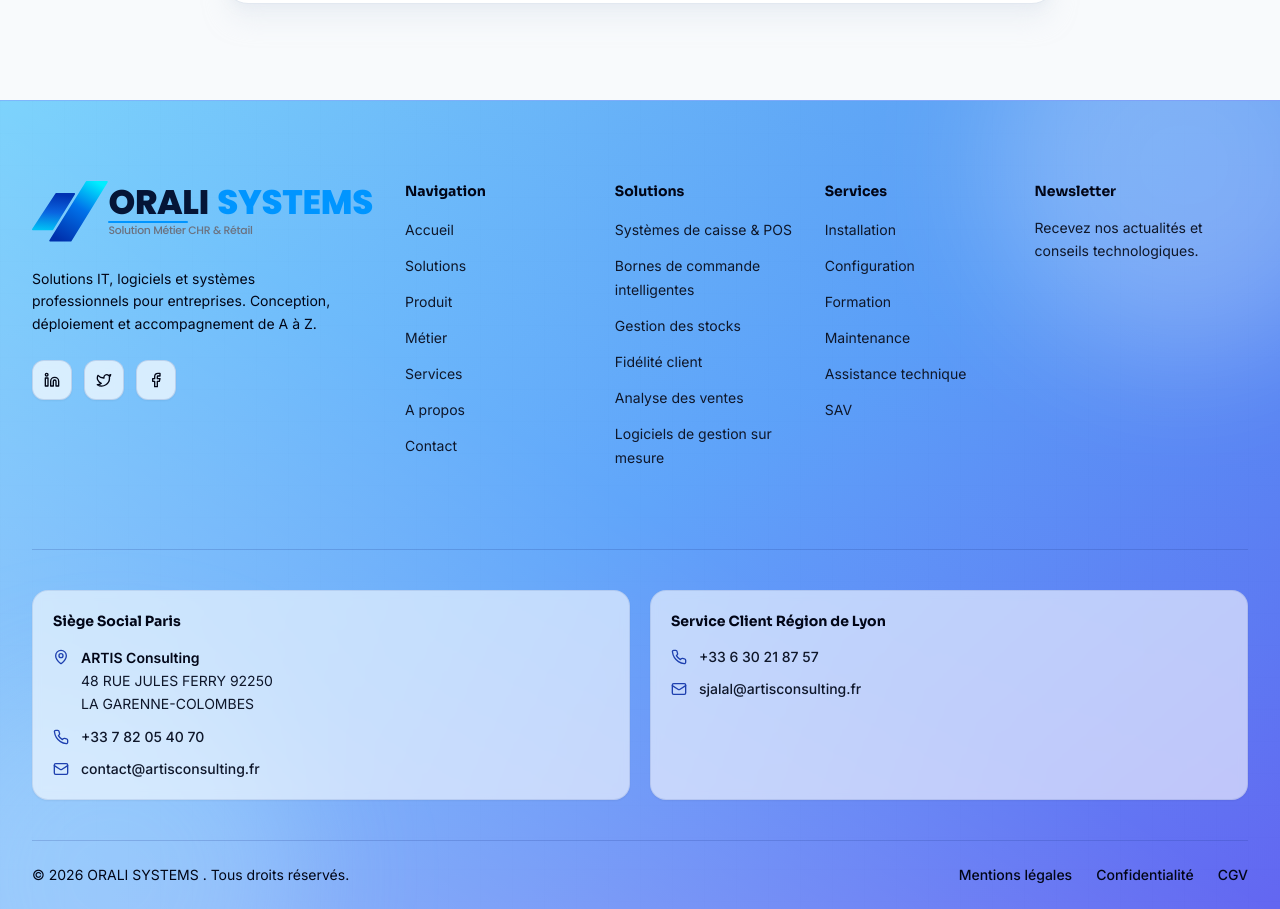
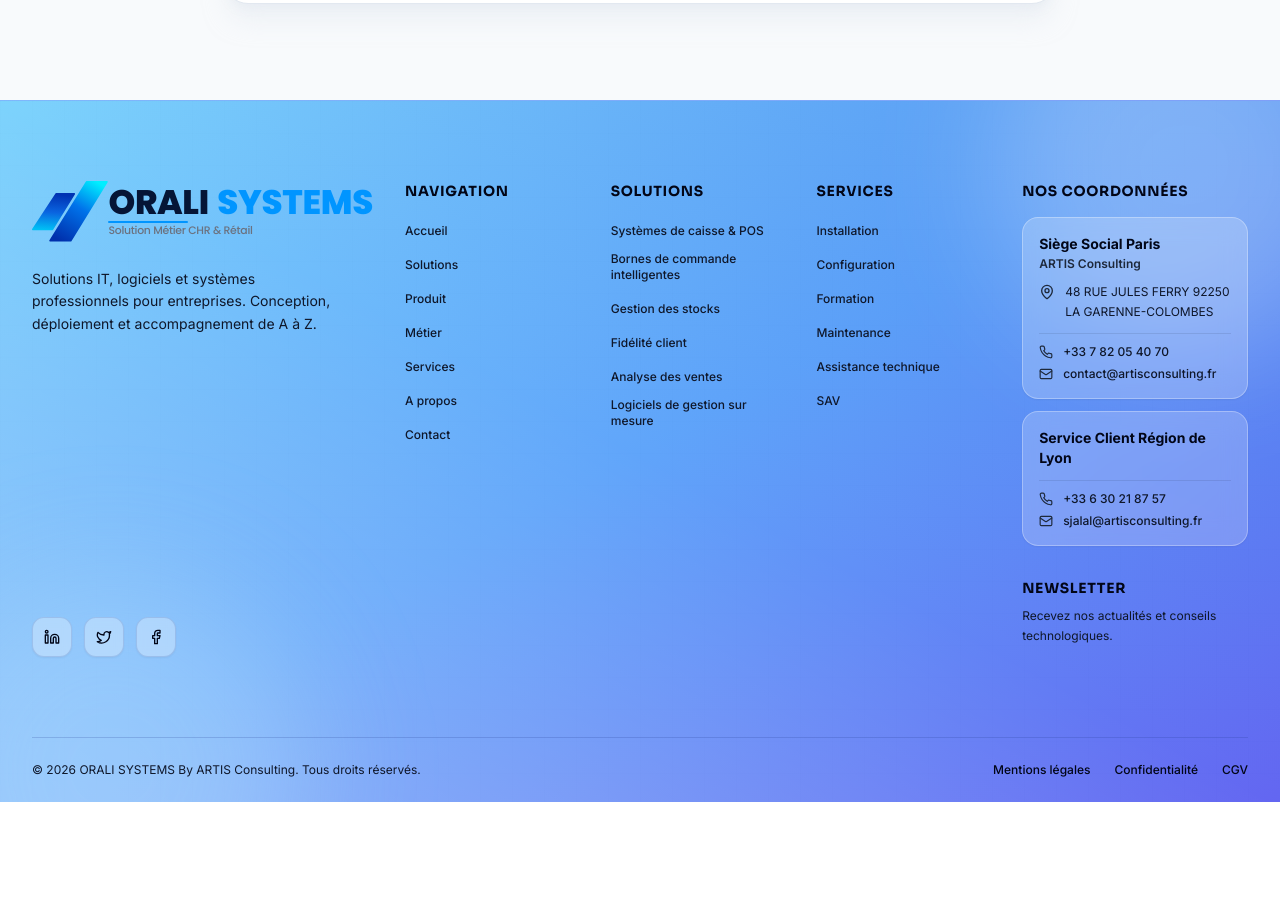
Before and after one commit to zakaria-glitch000/crea, a React (Vite) app: page /nf525 in a window 1280 px wide. Shown: the part 1714-2623 px from the top of the page. After the commit the page ends 2516 px from the top, so only its background shows below. Built offline with nearby package versions, Linux system fonts and the light colour scheme; no server answers.

Commit message:
Fix product

```diff
--- a/src/components/About.tsx
+++ b/src/components/About.tsx
@@ -83,7 +83,7 @@ export function About() {
               </h2>
 
               <p className="mt-4 text-base leading-7 text-slate-500 sm:text-lg">
-                ORALI SYSTEMS est une entreprise spécialisée dans les
+                ORALI SYSTEMS est une marque d'artis consulting spécialisée dans les
                 solutions informatiques et logicielles pour les
                 professionnels. Depuis plus de dix ans, nous accompagnons des
                 entreprises de toutes tailles dans leur transformation
--- a/src/components/Contact.tsx
+++ b/src/components/Contact.tsx
@@ -7,7 +7,6 @@ import {
   Clock,
   Send,
   CheckCircle2,
-  ArrowRight,
   AlertCircle,
   Loader2,
 } from 'lucide-react';
@@ -72,7 +71,6 @@ export function Contact() {
     } catch (err: unknown) {
       console.error('Erreur EmailJS détaillée :', err);
 
-      // Extraction du message d'erreur exact envoyé par EmailJS
       let errorMsg = "Une erreur est survenue lors de l'envoi.";
       if (typeof err === 'object' && err !== null) {
         const e = err as Record<string, unknown>;
@@ -174,7 +172,7 @@ export function Contact() {
 
                     <div className="grid grid-cols-1 gap-4 sm:grid-cols-2">
                       <Field
-                        label="Nom"
+                        label="Nom & prénom :"
                         name="name"
                         type="text"
                         placeholder=""
@@ -182,7 +180,7 @@ export function Contact() {
                       />
 
                       <Field
-                        label="Entreprise"
+                        label="Entreprise :"
                         name="company"
                         type="text"
                         placeholder=""
@@ -191,7 +189,7 @@ export function Contact() {
 
                     <div className="grid grid-cols-1 gap-4 sm:grid-cols-2">
                       <Field
-                        label="Email"
+                        label="Email :"
                         name="email"
                         type="email"
                         placeholder=""
@@ -199,10 +197,11 @@ export function Contact() {
                       />
 
                       <Field
-                        label="Téléphone"
+                        label="Téléphone :"
                         name="phone"
                         type="tel"
                         placeholder=""
+                        required
                       />
                     </div>
 
@@ -212,7 +211,7 @@ export function Contact() {
                         htmlFor="contact-message"
                         className="mb-1.5 block text-sm font-medium text-slate-700"
                       >
-                        Message
+                        Message :
                         <span className="ml-1 text-blue-600">*</span>
                       </label>
 
@@ -266,10 +265,9 @@ export function Contact() {
             </div>
           </Reveal>
 
-          {/* Contact details and map */}
+          {/* Contact details */}
           <Reveal delay={0.2}>
             <div className="space-y-4">
-              {/* Contact information */}
               <div className="group relative overflow-hidden rounded-2xl border border-slate-200/80 bg-white p-6 shadow-sm transition-all duration-300 hover:border-sky-200 hover:shadow-lg hover:shadow-blue-900/5">
                 <div className="absolute left-0 top-0 h-full w-1 origin-top scale-y-0 bg-gradient-to-b from-sky-400 to-blue-600 transition-transform duration-300 group-hover:scale-y-100" />
 
@@ -305,90 +303,6 @@ export function Contact() {
                     label="Horaires"
                     value={COMPANY.hours}
                   />
-                </div>
-              </div>
-
-              {/* Map-style location card */}
-              <div className="group relative aspect-square overflow-hidden rounded-2xl border border-slate-200/80 bg-white shadow-sm transition-all duration-300 hover:border-sky-200 hover:shadow-xl hover:shadow-blue-900/5 sm:aspect-[4/3] lg:aspect-square">
-                <div className="pointer-events-none absolute inset-0 bg-slate-50" />
-                <div className="pointer-events-none absolute inset-0 grid-bg-fine opacity-60" />
-
-                <div className="pointer-events-none absolute inset-0 bg-[radial-gradient(circle_at_50%_45%,rgba(14,165,233,0.12),transparent_65%)]" />
-
-                {/* Decorative roads */}
-                <svg
-                  className="absolute inset-0 h-full w-full"
-                  viewBox="0 0 360 360"
-                  preserveAspectRatio="none"
-                  aria-hidden="true"
-                >
-                  <path
-                    d="M-20 95 L380 250"
-                    fill="none"
-                    stroke="white"
-                    strokeWidth="18"
-                  />
-                  <path
-                    d="M-20 95 L380 250"
-                    fill="none"
-                    stroke="#e2e8f0"
-                    strokeWidth="2"
-                  />
-                  <path
-                    d="M80 -20 L230 380"
-                    fill="none"
-                    stroke="white"
-                    strokeWidth="15"
-                  />
-                  <path
-                    d="M80 -20 L230 380"
-                    fill="none"
-                    stroke="#e2e8f0"
-                    strokeWidth="2"
-                  />
-                  <path
-                    d="M300 -20 L115 380"
-                    fill="none"
-                    stroke="white"
-                    strokeWidth="12"
-                  />
-                  <path
-                    d="M300 -20 L115 380"
-                    fill="none"
-                    stroke="#e2e8f0"
-                    strokeWidth="2"
-                  />
-                </svg>
-
-                {/* Location pin */}
-                <div className="absolute left-1/2 top-[42%] -translate-x-1/2 -translate-y-1/2">
-                  <div className="relative flex h-14 w-14 items-center justify-center">
-                    <div className="absolute inset-0 animate-ping rounded-full bg-sky-400/20" />
-
-                    <div className="relative flex h-12 w-12 items-center justify-center rounded-2xl bg-gradient-to-br from-sky-500 to-blue-700 shadow-xl shadow-blue-600/30 transition-transform duration-300 group-hover:scale-110">
-                      <MapPin className="h-6 w-6 text-white" />
-                    </div>
-                  </div>
-                </div>
-
-                {/* Address label */}
-                <div className="absolute inset-x-3 bottom-3 rounded-xl border border-slate-200/80 bg-white/95 p-3.5 shadow-lg backdrop-blur-md">
-                  <div className="flex items-start gap-3">
-                    <div className="flex h-8 w-8 shrink-0 items-center justify-center rounded-lg bg-sky-50">
-                      <MapPin className="h-4 w-4 text-blue-600" />
-                    </div>
-
-                    <div className="min-w-0 flex-1">
-                      <p className="text-xs font-semibold text-slate-900">
-                        ORALI SYSTEMS
-                      </p>
-                      <p className="mt-0.5 break-words text-xs leading-4 text-slate-500">
-                        {COMPANY.address}
-                      </p>
-                    </div>
-
-                    <ArrowRight className="mt-1 h-4 w-4 shrink-0 text-slate-400 transition-transform duration-300 group-hover:translate-x-1 group-hover:text-blue-600" />
-                  </div>
                 </div>
               </div>
             </div>
--- a/src/components/Csi.tsx
+++ b/src/components/Csi.tsx
@@ -129,7 +129,7 @@ const CARDS = [
     title: 'Reporting CSI',
     subtitle: 'Analysez vos performances en temps réel.',
     image: REPORTING_IMAGE,
-    link: '/Gms', // <-- Zid l-link hna
+    link: '/Report', // <-- Zid l-link hna
     items: [
       'Tableaux de bord complets',
       'Suivi des ventes par période',
@@ -142,7 +142,7 @@ const CARDS = [
     title: 'GMS / ERP CSI',
     subtitle: 'Gestion centralisée de vos établissements.',
     image: ERP_IMAGE,
-    link: '/Report', // <-- Zid l-link hna
+    link: '/Gms', // <-- Zid l-link hna
     items: [
       'Gestion des purchases et fournisseurs',
       'Suivi des stocks en temps réel',
--- a/src/components/Footer.tsx
+++ b/src/components/Footer.tsx
@@ -1,6 +1,21 @@
-import { Linkedin, Twitter, Facebook, ArrowRight, MapPin, Phone, Mail } from 'lucide-react';
+import {
+  Linkedin,
+  Twitter,
+  Facebook,
+  MapPin,
+  Phone,
+  Mail,
+  Send,
+} from 'lucide-react';
+
 import { Link } from 'react-router-dom';
-import { NAV_LINKS, SOLUTIONS, SERVICES, COMPANY } from '@/data/content';
+import {
+  NAV_LINKS,
+  SOLUTIONS,
+  SERVICES,
+  COMPANY,
+} from '@/data/content';
+
 import { Logo } from './ui/Logo';
 
 const solutionLinks = SOLUTIONS.map((s) => ({
@@ -32,33 +47,29 @@ const OFFICES = [
 
 export function Footer() {
   return (
-    <footer className="relative isolate overflow-hidden border-t border-blue-300/60 bg-gradient-to-br from-sky-300 via-blue-400 to-indigo-500">
-
+    <footer className="relative isolate overflow-hidden border-t border-blue-300/60 bg-gradient-to-br from-sky-300 via-blue-400 to-indigo-500 text-slate-950">
       {/* Background effects */}
       <div className="pointer-events-none absolute inset-0 -z-10 grid-bg-fine opacity-20" />
-
       <div className="pointer-events-none absolute inset-0 -z-10 bg-gradient-to-tr from-white/30 via-transparent to-blue-700/20" />
-
       <div className="pointer-events-none absolute -right-24 -top-32 -z-10 h-96 w-96 rounded-full bg-white/25 blur-3xl" />
-
       <div className="pointer-events-none absolute -bottom-40 -left-20 -z-10 h-96 w-96 rounded-full bg-sky-200/30 blur-3xl" />
 
       <div className="relative mx-auto max-w-7xl px-6 lg:px-8">
+        {/* Main footer layout */}
+        <div className="grid grid-cols-1 gap-10 py-16 sm:grid-cols-2 lg:grid-cols-[1.5fr_1fr_1fr_1fr_1.3fr] lg:gap-8 lg:py-20">
 
-        {/* Top section */}
-        <div className="grid grid-cols-1 gap-12 py-16 lg:grid-cols-[1.5fr_1fr_1fr_1fr_1.2fr] lg:gap-8 lg:py-20">
-
-          {/* Brand */}
+          {/* Brand & Socials */}
+          <div className="flex flex-col justify-between space-y-6">
             <div>
               <Logo />
-
-            <p className="mt-5 max-w-xs text-sm leading-relaxed text-slate-950">
+              <p className="mt-5 max-w-xs text-sm leading-relaxed text-slate-900">
                 Solutions IT, logiciels et systèmes professionnels pour
                 entreprises. Conception, déploiement et accompagnement de A à Z.
               </p>
+            </div>
 
-            {/* Social media */}
-            <div className="mt-6 flex gap-3">
+            {/* Social media icons */}
+            <div className="flex gap-3">
               {[
                 {
                   icon: Linkedin,
@@ -82,7 +93,7 @@ export function Footer() {
                   aria-label={social.label}
                   target="_blank"
                   rel="noopener noreferrer"
-                  className="flex h-10 w-10 items-center justify-center rounded-xl border border-blue-900/15 bg-white/70 text-slate-950 shadow-sm backdrop-blur-sm transition-all duration-300 hover:-translate-y-1 hover:border-blue-900/30 hover:bg-white hover:shadow-lg"
+                  className="flex h-10 w-10 items-center justify-center rounded-xl border border-blue-900/15 bg-white/30 text-slate-950 shadow-sm backdrop-blur-sm transition-all duration-300 hover:-translate-y-1 hover:border-white/50 hover:bg-white/50 hover:shadow-lg"
                 >
                   <social.icon className="h-4 w-4" />
                 </a>
@@ -90,7 +101,7 @@ export function Footer() {
             </div>
           </div>
 
-          {/* Navigation */}
+          {/* Navigation Column */}
           <FooterColumn
             title="Navigation"
             links={NAV_LINKS.map((link) => ({
@@ -101,101 +112,102 @@ export function Footer() {
             }))}
           />
 
-          {/* Solutions */}
-          <FooterColumn
-            title="Solutions"
-            links={solutionLinks}
-          />
+          {/* Solutions Column */}
+          <FooterColumn title="Solutions" links={solutionLinks} />
 
-          {/* Services */}
-          <FooterColumn
-            title="Services"
-            links={serviceLinks}
-          />
+          {/* Services Column */}
+          <FooterColumn title="Services" links={serviceLinks} />
+
+          {/* Contact & Newsletter */}
+          <div className="space-y-8 sm:col-span-2 lg:col-span-1">
+            {/* Contact offices */}
+            <div>
+              <h4 className="font-display text-sm font-bold uppercase tracking-wider text-slate-950">
+                Nos coordonnées
+              </h4>
+
+              <div className="mt-4 space-y-3">
+                {OFFICES.map((office) => (
+                  <div
+                    key={office.title}
+                    className="rounded-2xl border border-white/30 bg-white/20 p-4 shadow-sm backdrop-blur-md transition-all duration-300 hover:border-white/60 hover:bg-white/30"
+                  >
+                    <h5 className="text-sm font-bold text-slate-950">
+                      {office.title}
+                    </h5>
+
+                    {office.name && (
+                      <p className="mt-0.5 text-xs font-semibold text-slate-800">
+                        {office.name}
+                      </p>
+                    )}
+
+                    {office.address && (
+                      <div className="mt-2.5 flex items-start gap-2.5 text-xs leading-relaxed text-slate-900">
+                        <MapPin className="mt-0.5 h-4 w-4 shrink-0 text-slate-800" />
+                        <p>
+                          {office.address.map((line, index) => (
+                            <span key={line}>
+                              {index > 0 && <br />}
+                              {line}
+                            </span>
+                          ))}
+                        </p>
+                      </div>
+                    )}
+
+                    <div className="mt-3 space-y-1.5 border-t border-slate-900/10 pt-2.5">
+                      <a
+                        href={`tel:${office.phone.replace(/\s/g, '')}`}
+                        className="flex items-center gap-2.5 text-xs font-medium text-slate-900 transition-colors hover:text-white"
+                      >
+                        <Phone className="h-3.5 w-3.5 shrink-0 text-slate-800" />
+                        <span>{office.phone}</span>
+                      </a>
+
+                      <a
+                        href={`mailto:${office.email}`}
+                        className="flex items-center gap-2.5 break-all text-xs font-medium text-slate-900 transition-colors hover:text-white"
+                      >
+                        <Mail className="h-3.5 w-3.5 shrink-0 text-slate-800" />
+                        <span>{office.email}</span>
+                      </a>
+                    </div>
+                  </div>
+                ))}
+              </div>
+            </div>
 
             {/* Newsletter */}
             <div>
-            <h4 className="font-display text-sm font-bold text-slate-950">
+              <h4 className="font-display text-sm font-bold uppercase tracking-wider text-slate-950">
                 Newsletter
               </h4>
 
-            <p className="mt-4 text-sm leading-relaxed text-slate-900">
+              <p className="mt-2 text-xs leading-relaxed text-slate-900">
                 Recevez nos actualités et conseils technologiques.
               </p>
 
               <form
                 onSubmit={(e) => e.preventDefault()}
-              className="mt-4"
+                className="mt-3 flex items-center gap-2"
               >
-              <div className="flex gap-2">
-
-
+                <div className="relative flex-1">
 
                 </div>
+
               </form>
             </div>
           </div>
-
-        {/* Contact / Agences */}
-        <div className="grid grid-cols-1 gap-5 border-t border-blue-900/20 py-10 md:grid-cols-2">
-          {OFFICES.map((office) => (
-            <div
-              key={office.title}
-              className="rounded-2xl border border-blue-900/10 bg-white/60 p-5 shadow-sm backdrop-blur-sm transition-all duration-300 hover:-translate-y-0.5 hover:bg-white/80 hover:shadow-lg"
-            >
-              <h4 className="font-display text-sm font-bold text-slate-950">
-                {office.title}
-              </h4>
-
-              <ul className="mt-4 space-y-3 text-sm text-slate-900">
-                {office.address && (
-                  <li className="flex items-start gap-3">
-                    <MapPin className="mt-0.5 h-4 w-4 shrink-0 text-blue-800" />
-                    <span className="leading-relaxed">
-                      <span className="font-semibold text-slate-950">
-                        {office.name}
-                      </span>
-                      {office.address.map((line) => (
-                        <span key={line} className="block">
-                          {line}
-                        </span>
-                      ))}
-                    </span>
-                  </li>
-                )}
-
-                <li className="flex items-center gap-3">
-                  <Phone className="h-4 w-4 shrink-0 text-blue-800" />
-                  <a
-                    href={`tel:${office.phone.replace(/\s/g, '')}`}
-                    className="font-medium transition-colors duration-200 hover:text-white"
-                  >
-                    {office.phone}
-                  </a>
-                </li>
-
-                <li className="flex items-center gap-3">
-                  <Mail className="h-4 w-4 shrink-0 text-blue-800" />
-                  <a
-                    href={`mailto:${office.email}`}
-                    className="break-all font-medium transition-colors duration-200 hover:text-white"
-                  >
-                    {office.email}
-                  </a>
-                </li>
-              </ul>
-            </div>
-          ))}
         </div>
 
-        {/* Bottom bar */}
+        {/* Bottom Bar */}
         <div className="flex flex-col items-center justify-between gap-4 border-t border-blue-900/20 py-6 sm:flex-row">
-
-          <p className="text-center text-sm text-slate-950 sm:text-left">
-            © 2026 {COMPANY.name}. Tous droits réservés.
+          <p className="text-center text-xs text-slate-900 sm:text-left">
+            © 2026 {COMPANY.name} By ARTIS Consulting. Tous droits réservés.
           </p>
 
-          <div className="flex flex-wrap justify-center gap-x-6 gap-y-3 text-sm font-medium text-slate-950">
+          <div className="flex flex-wrap justify-center gap-x-6 gap-y-2 text-xs font-medium text-slate-950">
             <Link
               to="/mentions-legales"
               className="transition-colors duration-200 hover:text-white"
@@ -232,19 +244,28 @@ function FooterColumn({
 }) {
   return (
     <div>
-      <h4 className="font-display text-sm font-bold text-slate-950">
+      <h4 className="font-display text-sm font-bold uppercase tracking-wider text-slate-950">
         {title}
       </h4>
 
-      <ul className="mt-4 space-y-3">
+      <ul className="mt-4 space-y-2.5">
         {links.map((link) => (
           <li key={link.label}>
+            {link.href.startsWith('/') ? (
+              <Link
+                to={link.href}
+                className="inline-block text-xs font-medium text-slate-900 transition-all duration-200 hover:translate-x-1 hover:text-white"
+              >
+                {link.label}
+              </Link>
+            ) : (
               <a
                 href={link.href}
-              className="text-sm text-slate-900 transition-all duration-200 hover:translate-x-1 hover:text-white"
+                className="inline-block text-xs font-medium text-slate-900 transition-all duration-200 hover:translate-x-1 hover:text-white"
               >
                 {link.label}
               </a>
+            )}
           </li>
         ))}
       </ul>
--- a/src/components/Report.tsx
+++ b/src/components/Report.tsx
@@ -103,7 +103,12 @@ export default function OraliReporting() {
 
         <div className="grid grid-cols-12 gap-4 mt-6">
           <div className="col-span-5">
-            <p className="text-[22px] tracking-wide" style={{ color: ORANGE }}>REPORTING CSI</p>
+            <p
+  className="text-[36px] font-bold tracking-wide"
+  style={{ color: ORANGE }}
+>
+  REPORTING
+</p>
             <h1 className="text-[34px] leading-[1.1] mt-1" style={{ color: NAVY }}>
               <b className="font-extrabold">Toutes les informations de votre activité</b>
               <br /><span className="font-light">au même endroit</span>
@@ -279,7 +284,7 @@ export default function OraliReporting() {
             <div className="w-10 h-10 rounded-lg flex items-center justify-center text-white shrink-0" style={{ background: ORANGE }}><ShieldCheck /></div>
             <div>
               <div className="text-[11px] font-semibold" style={{ color: ORANGE }}>SOLUTION SÉCURISÉE</div>
-              <div className="text-[13px] font-bold leading-tight" style={{ color: NAVY }}>Sans cloud et sans abonnement</div>
+              <div className="text-[13px] font-bold leading-tight" style={{ color: NAVY }}>pour le suivi des vos chiffres</div>
             </div>
           </div>
           <ul className="mt-3 space-y-1.5 text-[11px] text-slate-600">
```
Also changed, not shown: src/components/Gms.tsx (+26 -20 lines), src/components/Header.tsx (+18 -5 lines), src/components/NosExpertises.tsx (+11 -37 lines), src/components/Produit.tsx (+39 -25 lines), src/components/Solutions.tsx (+33 -17 lines). Lines whose indentation alone changed are shown as unchanged.
